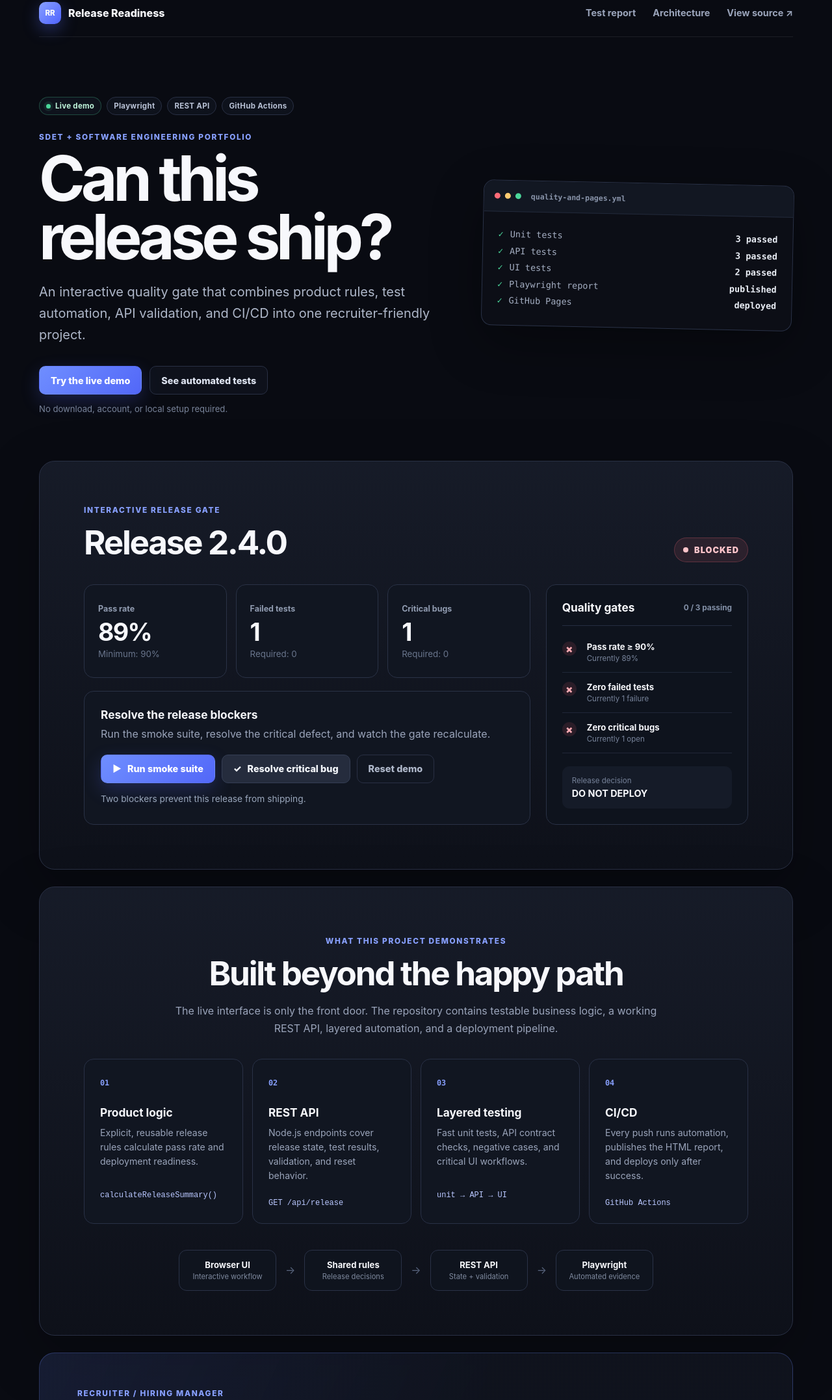
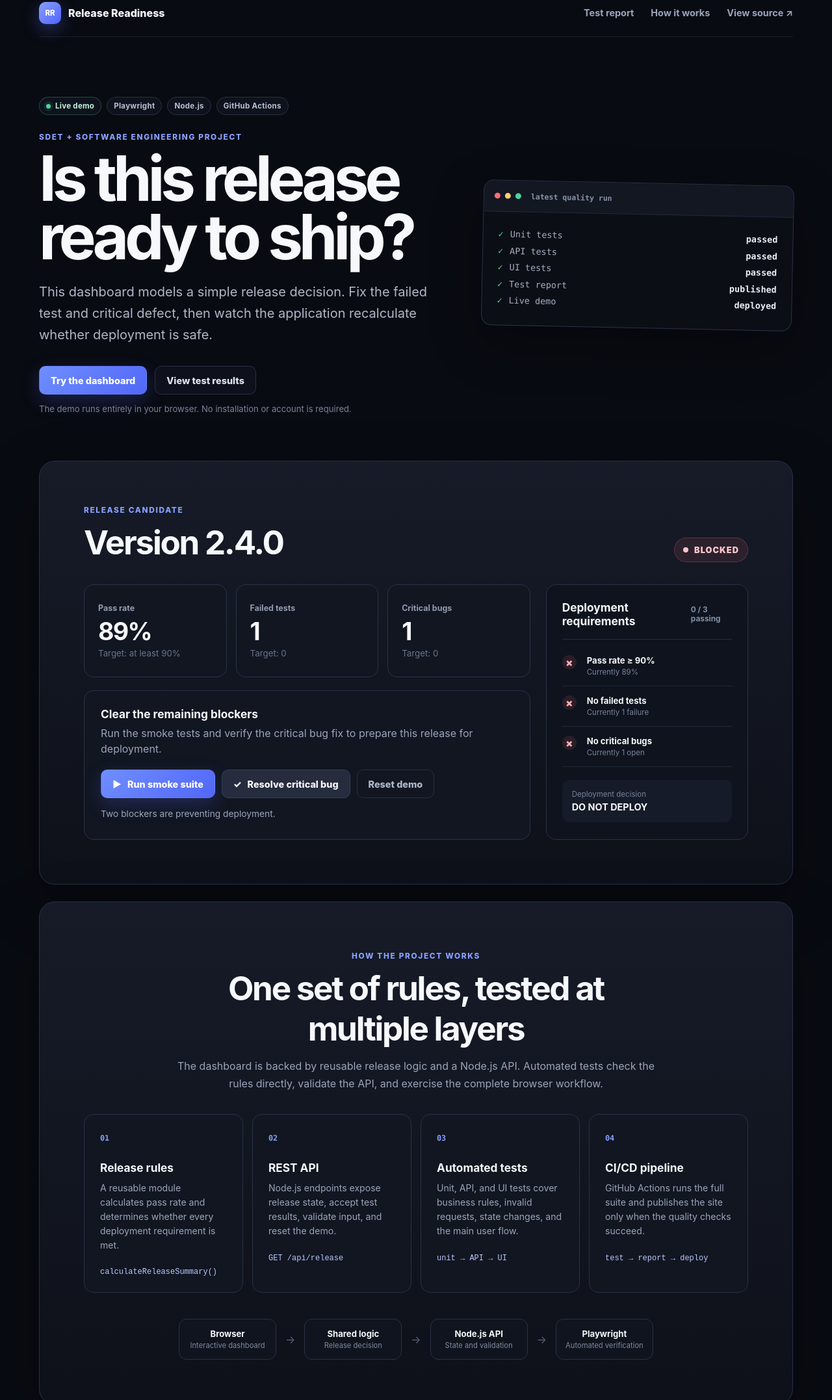
Before and after one commit to dillon-olivi/release-readiness-demo, a website with bundled scripts: page src/public/index.html in a window 1280 px wide. Shown: the part 17-2171 px from the top of the page at 65% size. Built offline with nearby package versions, Linux system fonts and the light colour scheme.

Commit message:
Polishing live demo content

```diff
--- a/src/public/index.html
+++ b/src/public/index.html
@@ -5,21 +5,21 @@
     <meta name="viewport" content="width=device-width, initial-scale=1.0" />
     <meta
       name="description"
-      content="An interactive SDET portfolio project demonstrating release gates, API testing, browser automation, and CI/CD."
+      content="A release-readiness dashboard demonstrating shared business logic, REST API development, Playwright automation, and CI/CD."
     />
-    <title>Release Readiness Dashboard | SDET Portfolio</title>
+    <title>Release Readiness Dashboard | Dillon Olivi</title>
     <link rel="stylesheet" href="./styles.css" />
     <script type="module" src="./app.js"></script>
   </head>
   <body>
-    <nav class="topbar" aria-label="Portfolio navigation">
+    <nav class="topbar" aria-label="Project navigation">
       <a class="brand" href="#top" aria-label="Release Readiness home">
         <span class="brand-mark">RR</span>
         <span>Release Readiness</span>
       </a>
       <div class="nav-links">
         <a href="./test-report/" data-testid="report-link">Test report</a>
-        <a href="#architecture">Architecture</a>
+        <a href="#architecture">How it works</a>
         <a id="source-link" href="#" target="_blank" rel="noreferrer">View source ↗</a>
       </div>
     </nav>
@@ -27,36 +27,36 @@
     <main id="top">
       <section class="hero shell">
         <div class="hero-copy">
-          <div class="badges" aria-label="Project highlights">
+          <div class="badges" aria-label="Project technologies">
             <span class="badge badge-live"><span class="pulse"></span> Live demo</span>
             <span class="badge">Playwright</span>
-            <span class="badge">REST API</span>
+            <span class="badge">Node.js</span>
             <span class="badge">GitHub Actions</span>
           </div>
-          <p class="eyebrow">SDET + SOFTWARE ENGINEERING PORTFOLIO</p>
-          <h1>Can this release ship?</h1>
+          <p class="eyebrow">SDET + SOFTWARE ENGINEERING PROJECT</p>
+          <h1>Is this release ready to ship?</h1>
           <p class="hero-subtitle">
-            An interactive quality gate that combines product rules, test automation,
-            API validation, and CI/CD into one recruiter-friendly project.
+            This dashboard models a simple release decision. Fix the failed test and critical defect,
+            then watch the application recalculate whether deployment is safe.
           </p>
           <div class="hero-actions">
-            <a class="button button-primary" href="#demo">Try the live demo</a>
-            <a class="button button-secondary" href="./test-report/">See automated tests</a>
+            <a class="button button-primary" href="#demo">Try the dashboard</a>
+            <a class="button button-secondary" href="./test-report/">View test results</a>
           </div>
-          <p class="microcopy">No download, account, or local setup required.</p>
+          <p class="microcopy">The demo runs entirely in your browser. No installation or account is required.</p>
         </div>
 
         <aside class="terminal" aria-label="Continuous integration summary">
           <div class="terminal-header">
             <span></span><span></span><span></span>
-            <strong>quality-and-pages.yml</strong>
+            <strong>latest quality run</strong>
           </div>
           <div class="terminal-body">
-            <p><span class="check">✓</span> Unit tests <strong>3 passed</strong></p>
-            <p><span class="check">✓</span> API tests <strong>3 passed</strong></p>
-            <p><span class="check">✓</span> UI tests <strong>2 passed</strong></p>
-            <p><span class="check">✓</span> Playwright report <strong>published</strong></p>
-            <p><span class="check">✓</span> GitHub Pages <strong>deployed</strong></p>
+            <p><span class="check">✓</span> Unit tests <strong>passed</strong></p>
+            <p><span class="check">✓</span> API tests <strong>passed</strong></p>
+            <p><span class="check">✓</span> UI tests <strong>passed</strong></p>
+            <p><span class="check">✓</span> Test report <strong>published</strong></p>
+            <p><span class="check">✓</span> Live demo <strong>deployed</strong></p>
           </div>
         </aside>
       </section>
@@ -64,8 +64,8 @@
       <section id="demo" class="demo-section shell" aria-labelledby="demo-title">
         <div class="section-heading">
           <div>
-            <p class="eyebrow">INTERACTIVE RELEASE GATE</p>
-            <h2 id="demo-title">Release 2.4.0</h2>
+            <p class="eyebrow">RELEASE CANDIDATE</p>
+            <h2 id="demo-title">Version 2.4.0</h2>
           </div>
           <div id="status-pill" class="status-pill status-blocked" aria-live="polite">
             <span class="status-dot"></span>
@@ -79,24 +79,24 @@
               <article class="metric-card">
                 <span class="metric-label">Pass rate</span>
                 <strong id="pass-rate" data-testid="pass-rate">89%</strong>
-                <small>Minimum: 90%</small>
+                <small>Target: at least 90%</small>
               </article>
               <article class="metric-card">
                 <span class="metric-label">Failed tests</span>
                 <strong id="failed-tests" data-testid="failed-tests">1</strong>
-                <small>Required: 0</small>
+                <small>Target: 0</small>
               </article>
               <article class="metric-card">
                 <span class="metric-label">Critical bugs</span>
                 <strong id="critical-bugs" data-testid="critical-bugs">1</strong>
-                <small>Required: 0</small>
+                <small>Target: 0</small>
               </article>
             </div>
 
             <div class="action-panel">
               <div class="action-copy">
-                <h3>Resolve the release blockers</h3>
-                <p>Run the smoke suite, resolve the critical defect, and watch the gate recalculate.</p>
+                <h3>Clear the remaining blockers</h3>
+                <p>Run the smoke tests and verify the critical bug fix to prepare this release for deployment.</p>
               </div>
               <div class="actions" aria-label="Demo actions">
                 <button id="run-smoke" class="button button-primary" type="button">
@@ -108,14 +108,14 @@
                 <button id="reset" class="button button-quiet" type="button">Reset demo</button>
               </div>
               <p id="message" class="message" data-testid="message" aria-live="polite">
-                Two blockers prevent this release from shipping.
+                Two blockers are preventing deployment.
               </p>
             </div>
           </div>
 
           <aside class="gate-card" aria-label="Quality gate checks">
             <div class="gate-header">
-              <h3>Quality gates</h3>
+              <h3>Deployment requirements</h3>
               <span id="gate-count">0 / 3 passing</span>
             </div>
             <ul class="gate-list">
@@ -125,15 +125,15 @@
               </li>
               <li id="gate-failed-tests">
                 <span class="gate-icon">×</span>
-                <div><strong>Zero failed tests</strong><small>Currently 1 failure</small></div>
+                <div><strong>No failed tests</strong><small>Currently 1 failure</small></div>
               </li>
               <li id="gate-critical-bugs">
                 <span class="gate-icon">×</span>
-                <div><strong>Zero critical bugs</strong><small>Currently 1 open</small></div>
+                <div><strong>No critical bugs</strong><small>Currently 1 open</small></div>
               </li>
             </ul>
             <div class="decision-box">
-              <span>Release decision</span>
+              <span>Deployment decision</span>
               <strong id="decision-detail">DO NOT DEPLOY</strong>
             </div>
           </aside>
@@ -143,11 +143,11 @@
       <section id="architecture" class="architecture-section shell" aria-labelledby="architecture-title">
         <div class="section-heading centered">
           <div>
-            <p class="eyebrow">WHAT THIS PROJECT DEMONSTRATES</p>
-            <h2 id="architecture-title">Built beyond the happy path</h2>
+            <p class="eyebrow">HOW THE PROJECT WORKS</p>
+            <h2 id="architecture-title">One set of rules, tested at multiple layers</h2>
             <p class="section-subtitle">
-              The live interface is only the front door. The repository contains testable business
-              logic, a working REST API, layered automation, and a deployment pipeline.
+              The dashboard is backed by reusable release logic and a Node.js API. Automated tests check
+              the rules directly, validate the API, and exercise the complete browser workflow.
             </p>
           </div>
         </div>
@@ -155,46 +155,46 @@
         <div class="skill-grid">
           <article>
             <span class="skill-number">01</span>
-            <h3>Product logic</h3>
-            <p>Explicit, reusable release rules calculate pass rate and deployment readiness.</p>
+            <h3>Release rules</h3>
+            <p>A reusable module calculates pass rate and determines whether every deployment requirement is met.</p>
             <code>calculateReleaseSummary()</code>
           </article>
           <article>
             <span class="skill-number">02</span>
             <h3>REST API</h3>
-            <p>Node.js endpoints cover release state, test results, validation, and reset behavior.</p>
+            <p>Node.js endpoints expose release state, accept test results, validate input, and reset the demo.</p>
             <code>GET /api/release</code>
           </article>
           <article>
             <span class="skill-number">03</span>
-            <h3>Layered testing</h3>
-            <p>Fast unit tests, API contract checks, negative cases, and critical UI workflows.</p>
+            <h3>Automated tests</h3>
+            <p>Unit, API, and UI tests cover business rules, invalid requests, state changes, and the main user flow.</p>
             <code>unit → API → UI</code>
           </article>
           <article>
             <span class="skill-number">04</span>
-            <h3>CI/CD</h3>
-            <p>Every push runs automation, publishes the HTML report, and deploys only after success.</p>
-            <code>GitHub Actions</code>
+            <h3>CI/CD pipeline</h3>
+            <p>GitHub Actions runs the full suite and publishes the site only when the quality checks succeed.</p>
+            <code>test → report → deploy</code>
           </article>
         </div>
 
         <div class="flow" aria-label="Project architecture flow">
-          <div><strong>Browser UI</strong><span>Interactive workflow</span></div>
+          <div><strong>Browser</strong><span>Interactive dashboard</span></div>
           <span class="flow-arrow">→</span>
-          <div><strong>Shared rules</strong><span>Release decisions</span></div>
+          <div><strong>Shared logic</strong><span>Release decision</span></div>
           <span class="flow-arrow">→</span>
-          <div><strong>REST API</strong><span>State + validation</span></div>
+          <div><strong>Node.js API</strong><span>State and validation</span></div>
           <span class="flow-arrow">→</span>
-          <div><strong>Playwright</strong><span>Automated evidence</span></div>
+          <div><strong>Playwright</strong><span>Automated verification</span></div>
         </div>
       </section>
 
       <section class="cta shell">
         <div>
-          <p class="eyebrow">RECRUITER / HIRING MANAGER</p>
-          <h2>Review the evidence, not a setup guide.</h2>
-          <p>The live demo and test report work in your browser. Source code remains available for deeper review.</p>
+          <p class="eyebrow">PROJECT LINKS</p>
+          <h2>Explore the implementation and test evidence.</h2>
+          <p>The source code and published Playwright report are available for a deeper technical review.</p>
         </div>
         <div class="cta-actions">
           <a class="button button-primary" href="./test-report/">Open test report</a>
@@ -204,8 +204,8 @@
     </main>
 
     <footer>
-      <p>Release Readiness Dashboard · SDET portfolio project</p>
-      <p>Live demo uses the same shared quality-gate rules as the tested Node.js API.</p>
+      <p>Release Readiness Dashboard · Built by Dillon Olivi</p>
+      <p>Node.js · Playwright · REST API · GitHub Actions</p>
     </footer>
   </body>
 </html>
```
